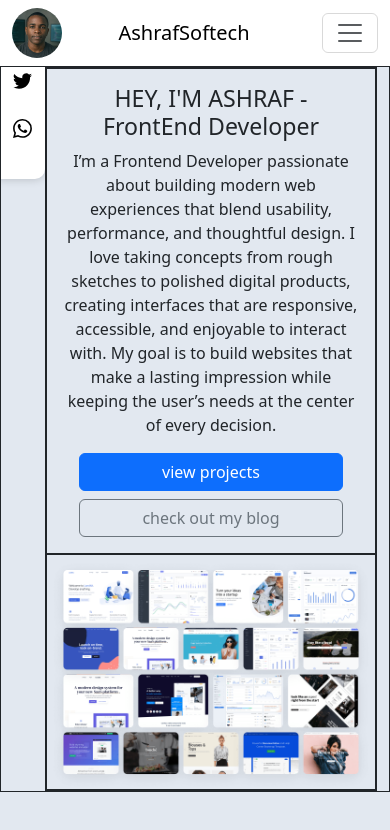
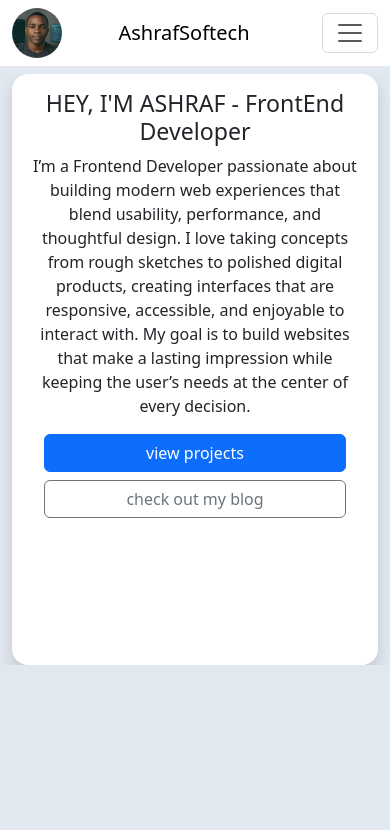
Before and after one commit to ashrafsoftech/Portfolio-version2.0, a React (Vite) app: page / in a window 390 px wide. Shown: the top 830 px of the page. Built offline with nearby package versions, Linux system fonts and the light colour scheme; a web font is replaced by a local one.

Commit message:
email fix test

```diff
--- a/src/App.jsx
+++ b/src/App.jsx
@@ -2,7 +2,7 @@ function App() {
   return (
     <div>
       {/* NAV */}
-      <nav className="navbar navbar-expand-sm navbar-light bg-light">
+      <nav className="navbar navbar-expand-sm navbar-light bg-light mb-sm-4 mb-2">
         <div className="nav-content container-fluid">
           <a
             href="/"
@@ -76,7 +76,7 @@ function App() {
           </a>
         </div>
 
-        <div className="hero-container d-sm-flex d-grid">
+        <div className="hero-container d-sm-flex d-grid bg-white shadow">
           <div className="hero col-sm-6 col-7 text-container p-3">
             <h3>HEY, I'M ASHRAF - FrontEnd Developer</h3>
             <p>
--- a/src/index.css
+++ b/src/index.css
@@ -1,6 +1,6 @@
 /* ============= PROJECT CSS =============== */
 @import url("https://fonts.googleapis.com/css2?family=Agbalumo&display=swap");
-*,
+
 body {
   font-family: system-ui, sans-serif;
   background-color: #e2e8f0;
@@ -18,19 +18,18 @@ nav img {
 
 .home-body {
   width: 100%;
+  min-height: 70vh;
   height: auto;
   overflow: hidden;
   position: relative;
   display: flex;
-  border: 1px solid;
 }
 
 .sidebar {
-  position: relative;
+  position: absolute;
   left: 0;
   top: 50%;
   transform: translateY(-50%);
-  margin-left: -1em;
 
   width: 3rem;
   height: 14em;
@@ -55,18 +54,17 @@ nav img {
 }
 
 .hero-container {
+  background-color: white !important;
+  border-radius: 1em;
+  margin: 0 0.5rem 0 2.5em; /* ✔ adds equal left and right space */
   position: relative;
-  left: 0em;
-  border: 1px solid;
-  align-items: center;
   text-align: center;
 }
+
 .hero {
-  border: 1px solid;
   height: 100%;
 }
 .hero-img {
-  border: 1px solid;
   height: 100%;
   align-items: center;
 }
@@ -76,23 +74,39 @@ nav img {
   overflow: hidden;
 }
 @media screen and (max-width: 576px) {
+  .sidebar {
+    display: none;
+  }
+  .hero-container {
+    position: relative;
+    left: 0rem;
+    margin: 0;
+  }
   .hero {
-    border: 1px solid;
     width: 100%;
   }
   .hero-img {
-    border: 1px solid;
     width: 100%;
   }
 }
-@media screen and (max-width: 320px) {
-  .sidebar {
-    display: none;
-  }
+@media screen and (max-width: 426px) {
   .hero h1 {
     font-size: 1.5em;
   }
   .hero p {
     font-size: 1em;
   }
+  .hero-img {
+    display: none;
+  }
 }
+@media screen and (max-width: 371px) {
+  .button-container {
+    display: grid;
+grid-template-columns: 1fr 1fr;
+  }
+  .button-container button{
+
+    font-size: 14px;
+  }
+}
```
